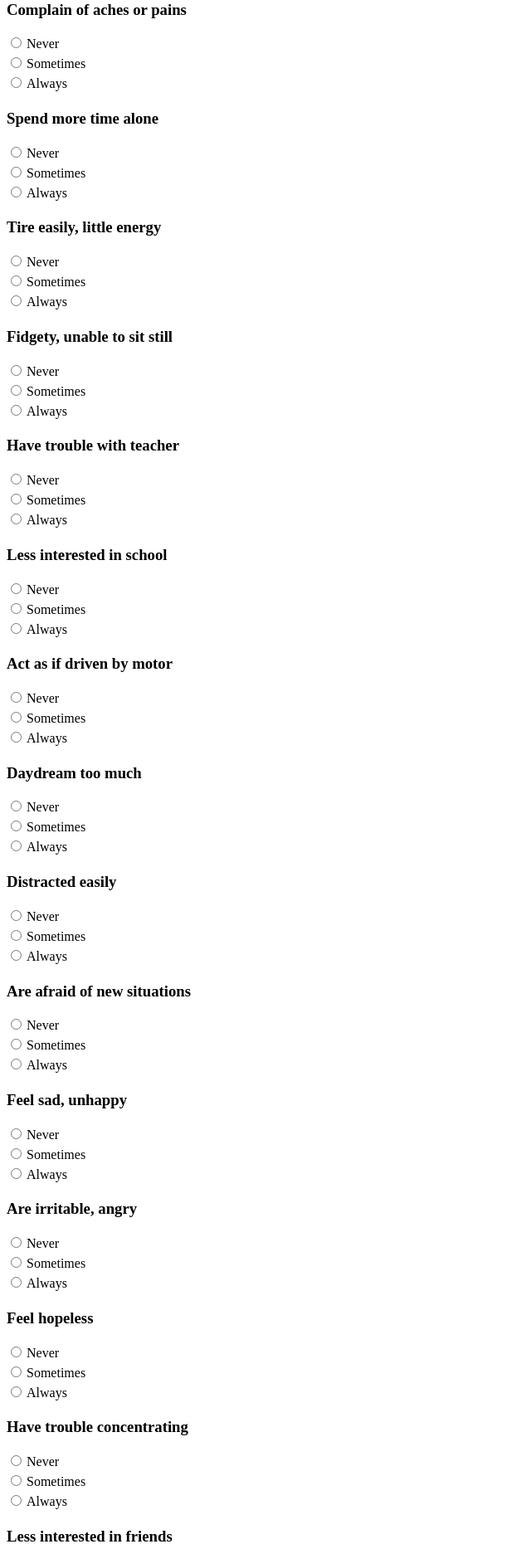
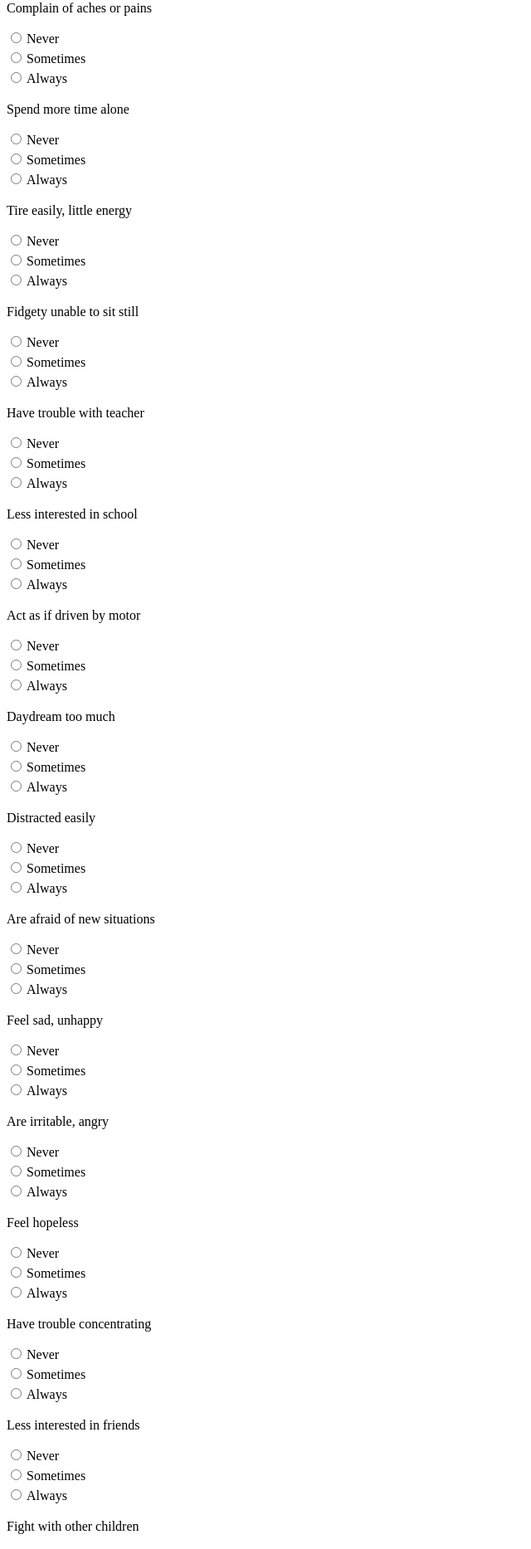
Before and after one commit to mrCamilo/misc, a React (Create React App) app in the folder passaic_peds_forms/symptom_checklist/: page / in a window 1280 px wide. Shown: the part 120-1987 px from the top of the page at 83% size, without its empty margins (0-640 px from the left). Built offline with nearby package versions, Linux system fonts and the light colour scheme.

Commit message:
No MapQuestions.js component

```diff
--- a/passaic_peds_forms/symptom_checklist/src/App.js
+++ b/passaic_peds_forms/symptom_checklist/src/App.js
@@ -1,11 +1,15 @@
 import React from 'react';
 
-import MapQuestions from './components/MapQuestions.js'
+import Header from './components/Header.js'
+import Questionnaire from './components/Questionnaire.js'
+import Results from './components/Results.js'
 
 function App() {
   return (
 	<div>
-            <MapQuestions/>
+	    <Header/>
+            <Questionnaire/>
+	    <Results/>
 	</div>
   )
 }
--- a/passaic_peds_forms/symptom_checklist/src/components/Buttons.js
+++ b/passaic_peds_forms/symptom_checklist/src/components/Buttons.js
@@ -3,13 +3,13 @@ import React from 'react'
 function Buttons() {
     return(
 	<form>
-	    <input type = "radio" value = "Never" name="group" value={0} />
+	    <input type = "radio" name="group" value={0} />
 	    <label>Never</label>
 	    <br/>
-	    <input type = "radio" value = "Sometimes" name="group" value ={1}/>
+	    <input type = "radio" name="group" value ={1}/>
 	    <label>Sometimes</label>
 	    <br/>
-	    <input type = "radio" value = "Always" name="group" value={2}/>
+	    <input type = "radio" name="group" value={2}/>
 	    <label>Always</label>
 	    <br/>
 	</form>
--- a/passaic_peds_forms/symptom_checklist/src/components/MapQuestions.js
+++ /dev/null
@@ -1,53 +0,0 @@
-import React, {Component} from "react"
-
-import Header from './Header.js'
-import Questionnaire from './Questionnaire.js'
-import questionsData from '../questionsData.js'
-import Buttons from './Buttons'
-import Results from './Results'
-
-class mapQuestions extends React.Component {
-    constructor() {
-	super()
-
-	this.state = {
-	    tally: 0
-	}
-
-	this.handleChange = this.handleChange.bind(this)
-	this.handleSubmit = this.handleSubmit.bind(this)
-    }
-
-    handleChange(e) {
-	    this.setState({
-		tally: window.event.target.value
-	    })
-        }
-
-    handleSubmit(e) {
-	    e.preventDefault();
-	    alert("Your score: ", this.state.tally)
-	}
-
-    render() {
-    const questComponents = questionsData.map(x => {
-        return (
-            <div>
-	        <Questionnaire question = {x.question} />
-		<Buttons/>
-	    </div>
-	    )
-	})
-
-	return (
-	    <form onSubmit = {this.handleSubmit}>
-		<Header/>
-		{questComponents}
-		<button type="submit">Submit</button>
-		<Results/>
-	    </form>
-	)
-    }
-}
-
-export default mapQuestions
--- a/passaic_peds_forms/symptom_checklist/src/components/Questionnaire.js
+++ b/passaic_peds_forms/symptom_checklist/src/components/Questionnaire.js
@@ -1,8 +1,83 @@
 import React from "react"
 
-function Questionnaire(props) {
+import Buttons from './Buttons'
+
+function Questionnaire() {
     return (
-        <h3>{props.question}</h3>
+	<form>
+	    <p>Complain of aches or pains</p>
+	    <Buttons/>
+	    <p>Spend more time alone</p>
+	    <Buttons/>
+	    <p>Tire easily, little energy</p>
+	    <Buttons/>
+	    <p>Fidgety unable to sit still</p>
+	    <Buttons/>
+	    <p>Have trouble with teacher</p>
+	    <Buttons/>
+	    <p>Less interested in school</p>
+	    <Buttons/>
+	    <p>Act as if driven by motor</p>
+	    <Buttons/>
+	    <p>Daydream too much</p>
+	    <Buttons/>
+	    <p>Distracted easily</p>
+	    <Buttons/>
+	    <p>Are afraid of new situations</p>
+	    <Buttons/>
+	    <p>Feel sad, unhappy</p>
+	    <Buttons/>
+	    <p>Are irritable, angry</p>
+	    <Buttons/>
+	    <p>Feel hopeless</p>
+	    <Buttons/>
+	    <p>Have trouble concentrating</p>
+	    <Buttons/>
+	    <p>Less interested in friends</p>
+	    <Buttons/>
+	    <p>Fight with other children</p>
+	    <Buttons/>
+	    <p>Absent from school</p>
+	    <Buttons/>
+	    <p>School grades dropping</p>
+	    <Buttons/>
+	    <p>Down on yourself</p>
+	    <Buttons/>
+	    <p>Visit doctor with doctor finding nothing wrong</p>
+	    <Buttons/>
+	    <p>Have trouble sleeping</p>
+	    <Buttons/>
+	    <p>Worry a lot</p>
+	    <Buttons/>
+	    <p>Want to be with parent more than before</p>
+	    <Buttons/>
+	    <p>Feel that you are bad</p>
+	    <Buttons/>
+	    <p>Take unnecessary risks</p>
+	    <Buttons/>
+	    <p>Get hurt frequently</p>
+	    <Buttons/>
+	    <p>Seem to be having less fun</p>
+	    <Buttons/>
+	    <p>Act younger than children your age</p>
+	    <Buttons/>
+	    <p>Do not listen to rules</p>
+	    <Buttons/>
+	    <p>Do not show feelings</p>
+	    <Buttons/>
+	    <p>Do not understand other peoples feelings</p>
+	    <Buttons/>
+	    <p>Tease others</p>
+	    <Buttons/>
+	    <p>Blame others for your troubles</p>
+	    <Buttons/>
+	    <p>Take things that do not belong to you</p>
+	    <Buttons/>
+	    <p>Refuse to share</p>
+	    <Buttons/>
+	    <p>Do you have any emotional or behavioral problems for which you need help?</p>
+	    <Buttons/>
+	</form>
     )
 }
 
--- a/passaic_peds_forms/symptom_checklist/src/questionsData.js
+++ /dev/null
@@ -1,168 +0,0 @@
-const questionsData = [
-    {
-        id: 1,
-	question: "Complain of aches or pains",
-	category: ""
-    },
-    {
-	id: 2,
-	question: "Spend more time alone",
-	category: ""
-    },
-    {
-	id: 3,
-	question: "Tire easily, little energy",
-	category: ""
-    },
-    {
-	id: 4,
-	question: "Fidgety, unable to sit still",
-        category: "attention"
-    },
-    {
-	id: 5,
-	question: "Have trouble with teacher",
-	category: ""
-    },
-    {
-	id: 6,
-	question: "Less interested in school"
-    },
-    {
-	id: 7,
-	question: "Act as if driven by motor",
-	category: "attention"
-    },
-    {
-	id: 8,
-	question: "Daydream too much",
-	category: "attention"
-    },
-    {
-	id: 9,
-	question: "Distracted easily",
-	category: "attention"
-    },
-    {
-	id: 10,
-	question: "Are afraid of new situations"
-    },
-    {
-	id: 11,
-	question: "Feel sad, unhappy",
-	category: "internalizing"
-    },
-    {   id: 12,
-	question: "Are irritable, angry"
-    },
-    {
-	id: 13,
-	question: "Feel hopeless",
-	category: "internalizing"
-    },
-    {
-        id: 14,
-        question: "Have trouble concentrating",
-	category: "attention"
-    },
-    {
-	id: 15,
-	question: "Less interested in friends"
-    },
-    {
-	id: 16,
-	question: "Fight with other children",
-	category: "externalizing"
-    },
-    {
-	id: 17,
-	question: "Absent from school"
-    },
-    {
-	id: 18,
-	question: "School grades dropping"
-    },
-    {
-	id: 19,
-	question: "Down on yourself",
-	category: "internalizing"
-    },
-    {
-	id: 20,
-	question: "Visit doctor with doctor finding nothing wrong"
-    },
-    {
-	id: 21,
-	question: "Have trouble sleeping"
-    },
-    {
-	id: 22,
-	question: "Worry a lot",
-	category: "internalizing"
-    },
-    {
-	id: 23,
-	question: "Want to be with parent more than before"
-    },
-    {
-	id: 24,
-	question: "Feel that you are bad"
-    },
-    {
-	id: 25,
-	question: "Take unnecessary risks"
-    },
-    {
-	id: 26,
-	question: "Get hurt frequently"
-    },
-    {
-	id: 27,
-	question: "Seem to be having less fun",
-	category: "internalizing"
-    },
-    {
-	id: 28,
-	question: "Act younger than children your age"
-    },
-    {
-	id: 29,
-        question: "Do not listen to rules",
-	category: "externalizing"
-    },
-    {
-	id: 30,
-	question: "Do not show feelings"
-    },
-    {
-	id: 31,
-	question: "Do not understand other people's feelings",
-	category: "externalizing"
-    },
-    {
-	id: 32,
-	question: "Tease others",
-	category: "externalizing"
-    },
-    {
-	id: 33,
-	question: "Blame others for your troubles",
-	category: "externalizing"
-    },
-    {
-	id: 34,
-	question: "Take things that do not belong to you",
-    	category: "externalizing"
-    },
-    {
-	id: 35,
-	question: "Refuse to share",
-	category: "externalizing"
-    },
-    {
-	id: 36,
-	question: "Do you have any emotional or behavioral problems for which you need help?"
-    }
-]
-
-export default questionsData
```
